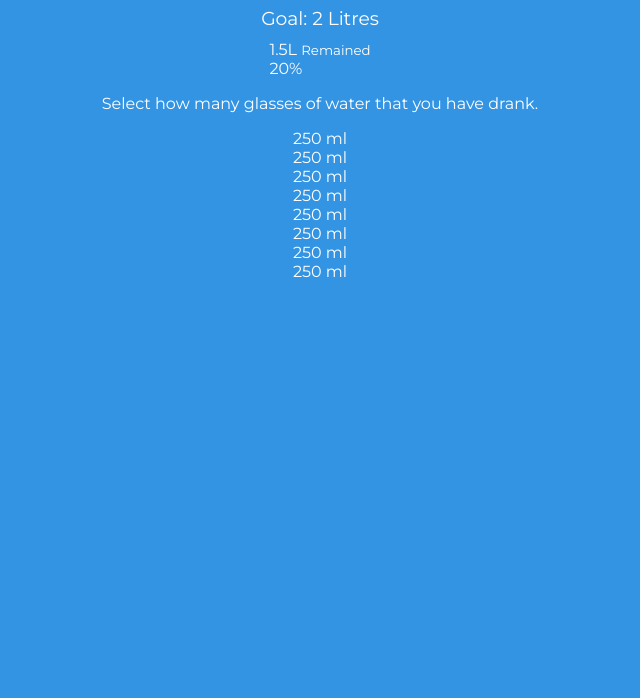
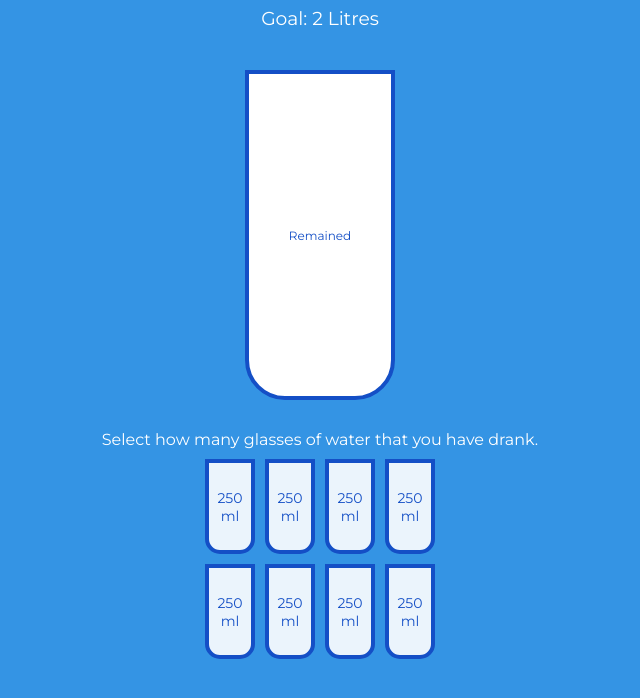
Before and after one commit to tod619/water_measure, a plain HTML site: page index.html in a window 1280 px wide. Shown: the part 60-758 px from the top of the page, without its empty margins (320-960 px from the left). Drawn offline with Linux system fonts and the light colour scheme.

Commit message:
add style for cups,cup,cup-small + elements in style.css

```diff
--- a/index.html
+++ b/index.html
@@ -17,23 +17,23 @@
 
     <div class="cup">
         <div class="remained" id="remained">
-            <span id="litres">1.5L</span>
+            <span id="litres"></span>
             <small>Remained</small>
         </div>
 
         <div class="percentage" id="percentage">
-            20%
+
         </div>
     </div>
 
     <p class="text">Select how many glasses of water that you have drank.</p>
 
     <div class="cups">
-        <div class="cup cup-small full">
+        <div class="cup cup-small">
             250 ml
         </div>
 
-        <div class="cup cup-small full">
+        <div class="cup cup-small">
             250 ml
         </div>
 
--- a/style.css
+++ b/style.css
@@ -2,6 +2,11 @@
 @import url("https://fonts.googleapis.com/css2?family=Montserrat:wght@400;700&display=swap");
 
 /* Start: Global Styles */
+
+:root {
+  --border-color: #144fc6;
+  --fill-color: #6ab3f8;
+}
 
 * {
   box-sizing: border-box;
@@ -26,3 +31,79 @@ h3 {
   margin: 10px 0;
 }
 /* End: Global Styles */
+
+
+.cup {
+  background-color: #fff;
+  border: 4px solid var(--border-color);
+  color: var(--border-color);
+  border-radius: 0 0 40px 40px;
+  height: 330px;
+  width: 150px;
+  margin: 30px 0;
+  display: flex;
+  flex-direction: column;
+  overflow: hidden;
+}
+
+.cup.cup-small {
+  width: 50px;
+  height: 95px;
+  border-radius: 0 0 15px 15px;
+  background-color: rgba(255,255,255,0.9);
+  font-size: 14px;
+  align-items: center;
+  justify-content: center;
+  text-align: center;
+  margin: 5px;
+  transition: 0.3s ease;
+  cursor: pointer;
+}
+
+.cup.cup-small.full {
+  background-color: var(--fill-color);
+  color: #fff;
+}
+
+.cups {
+  display: flex;
+  align-items: center;
+  justify-content: center;
+  width: 280px;
+  flex-wrap: wrap;
+}
+
+.remained {
+  display: flex;
+  flex-direction: column;
+  justify-content: center;
+  align-items: center;
+  text-align: center;
+  flex: 1;
+  transition: 0.3s ease;
+}
+
+.remained span {
+  font-size: 20px;
+  font-weight: bold;
+}
+
+.remained small {
+  font-size: 12px;
+}
+
+.percentage {
+  background-color: var(--fill-color);
+  font-size: 30px;
+  display: flex;
+  align-items: center;
+  justify-content: center;
+  font-weight: bold;
+  height: 0;
+  transition: 0.3s ease;
+}
+
+.text {
+  text-align: center;
+  margin: 0 0 5px;
+}
```
